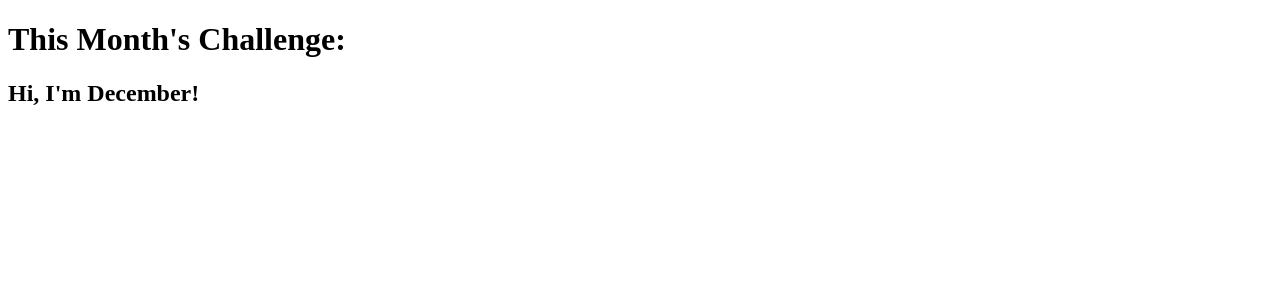
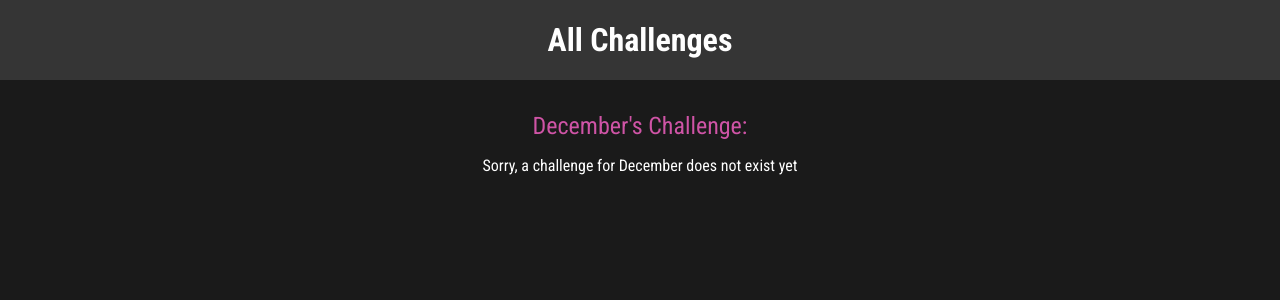
Before and after one commit to andythomasdotpy/monthly_challenges, a Django app: page /challenges/december in a window 1280 px wide. Shown: the top 300 px of the page. Run offline with Django 4.2, Linux system fonts and the light colour scheme.

Commit message:
Static Files Completed - CSS

```diff
--- /dev/null
+++ b/challenges/static/challenges/challenge.css
@@ -0,0 +1,22 @@
+h1,
+h2 {
+  text-align: center;
+  color: white;
+}
+
+h1 {
+  font-size: 1.5rem;
+  margin: 2rem 0 1rem 0;
+  font-weight: normal;
+  color: #cf54a6;
+}
+
+h2 {
+  font-size: 3rem;
+  font-weight: bold;
+}
+
+.fallback {
+  text-align: center;
+  color: white;
+}
--- /dev/null
+++ b/challenges/static/challenges/includes/header.css
@@ -0,0 +1,25 @@
+header {
+    width: 100%;
+    height: 5rem;
+    background-color: #353535;
+  }
+
+  header nav {
+    width: 100%;
+    height: 100%;
+    display: flex;
+    justify-content: center;
+    align-items: center;
+  }
+
+  header nav a {
+    color: white;
+    font-size: 2rem;
+    font-weight: bold;
+    text-decoration: none;
+  }
+
+  header nav a:hover,
+  header nav a:active {
+    color: #cf54a6;
+  }
--- a/challenges/templates/challenges/challenge.html
+++ b/challenges/templates/challenges/challenge.html
@@ -1,13 +1,26 @@
-<!DOCTYPE html>
-<html lang="en">
-<head>
-    <meta charset="UTF-8">
-    <meta http-equiv="X-UA-Compatible" content="IE=edge">
-    <meta name="viewport" content="width=device-width, initial-scale=1.0">
-    <title>Monthly Challenge</title>
-</head>
-<body>
-    <h1>This Month's Challenge:</h1>
-    <h2>{{ challenge_text }}</h2>
-</body>
-</html>
+{% extends "base.html" %}
+{% load static %}
+
+
+    {% block css_files %}
+        <link rel="stylesheet" href="{% static "challenges/challenge.css" %}">
+        <link rel="stylesheet" href="{% static "challenges/includes/header.css" %}"
+    {% endblock %}
+
+
+    {% block page_title%}
+        {{ month|title}} Challenge
+    {% endblock %}
+
+
+
+    {% block content%}
+        {% include "challenges/includes/header.html" %}
+
+        <h1>{{ month|title }}'s Challenge:</h1>
+        {% if text is not None %}
+            <h2>{{ text }}</h2>
+        {% else %}
+            <p class="fallback">Sorry, a challenge for {{month|title}} does not exist yet</p>
+        {% endif %}
+    {% endblock %}
--- /dev/null
+++ b/challenges/templates/challenges/includes/header.html
@@ -0,0 +1,5 @@
+<header>
+    <nav>
+        <a href="{% url "index" %}">All Challenges</a>
+    </nav>
+</header>
--- a/challenges/urls.py
+++ b/challenges/urls.py
@@ -3,7 +3,7 @@ from django.urls import path
 from . import views
 
 urlpatterns = [
-    path("", views.index),
+    path("", views.index, name="index"),
     path("<int:month>", views.monthly_challenge_by_number),
     path("<str:month>", views.monthly_challenge, name="month-challenge"),
 ]
--- a/challenges/views.py
+++ b/challenges/views.py
@@ -1,5 +1,5 @@
 from django.shortcuts import render
-from django.http import HttpResponse, HttpResponseNotFound, HttpResponseRedirect
+from django.http import Http404, HttpResponseNotFound, HttpResponseRedirect
 from django.urls import reverse
 from django.template.loader import render_to_string
 
@@ -15,27 +15,25 @@ monthly_challenges = {
     "september": "Hi, I'm September!",
     "october": "Hi, I'm October!",
     "november": "Hi, I'm November!",
-    "december": "Hi, I'm December!",
+    "december": None,
 }
 
 # Create your views here.
 
 
 def index(request):
-    list_items = ""
     months = list(monthly_challenges.keys())
 
-    for month in months:
-        month_path = reverse("month-challenge", args=[month])
-        list_items += f"<li><a href='{month_path}'>{month.capitalize()}</a></li>"
+    for month in monthly_challenges:
+        print(monthly_challenges[month])
 
-    months_list = f"""
-        <ul>
-            {list_items}
-        </ul>
-    """
+    def sum():
+        return 1 + 5
 
-    return HttpResponse(months_list)
+    return render(request, "challenges/index.html", {
+        "months": monthly_challenges,
+        "sum": sum
+        })
 
 
 def monthly_challenge_by_number(request, month):
@@ -49,10 +47,16 @@ def monthly_challenge_by_number(request, month):
 
 
 def monthly_challenge(request, month):
-    # try:
+    try:
         challenge_text = monthly_challenges[month]
         # response_data = render_to_string("challenges/challenge.html", {"challenge_text": challenge_text})
         # return HttpResponse(response_data)
-        return render(request, "challenges/challenge.html", {"challenge_text":challenge_text})
-    # except:
-        return HttpResponseNotFound("<h1>Can't find that month</h1>")
+        return render(request, "challenges/challenge.html", {
+            "text":challenge_text,
+            "month": month,
+            })
+    except:
+
+        # response_data = render_to_string("404_error.html")
+        # return HttpResponseNotFound(response_data)
+        raise Http404("404.html")
--- a/monthly_challenges/settings.py
+++ b/monthly_challenges/settings.py
@@ -57,6 +57,7 @@ TEMPLATES = [
         "BACKEND": "django.template.backends.django.DjangoTemplates",
         "DIRS": [
             # BASE_DIR / "challenges" / "templates"      <-- okay to use this for global templates folders, but for app specific, add to installed apps
+            BASE_DIR / "templates"
         ],
         "APP_DIRS": True,
         "OPTIONS": {
@@ -114,6 +115,10 @@ USE_TZ = True
 
 STATIC_URL = "static/"
 
+STATICFILES_DIRS = [
+    BASE_DIR / "static",
+]
+
 # Default primary key field type
 # https://docs.djangoproject.com/en/4.1/ref/settings/#default-auto-field
 
--- /dev/null
+++ b/static/styles.css
@@ -0,0 +1,10 @@
+@import url('https://fonts.googleapis.com/css2?family=Roboto+Condensed:wght@400;700&display=swap');
+
+html {
+    font-family: 'Roboto Condensed', sans-serif;
+  }
+
+  body {
+    margin: 0;
+    background-color: #1a1a1a;
+  }
--- /dev/null
+++ b/templates/base.html
@@ -0,0 +1,17 @@
+{% load static %}
+
+<!DOCTYPE html>
+<html lang="en">
+<head>
+    <meta charset="UTF-8">
+    <meta http-equiv="X-UA-Compatible" content="IE=edge">
+    <meta name="viewport" content="width=device-width, initial-scale=1.0">
+    <title>{% block page_title %}My Challenges{% endblock %}</title>
+    <link rel="stylesheet" href="{% static "styles.css" %}">
+    {% block css_files %}
+    {% endblock %}
+</head>
+<body>
+    {% block content%}{% endblock %}
+</body>
+</html>
```
Also changed, not shown: challenges/static/challenges/challenges.css (added, +37 -0 lines), challenges/templates/challenges/index.html (added, +24 -0 lines), templates/404.html (added, +9 -0 lines).
